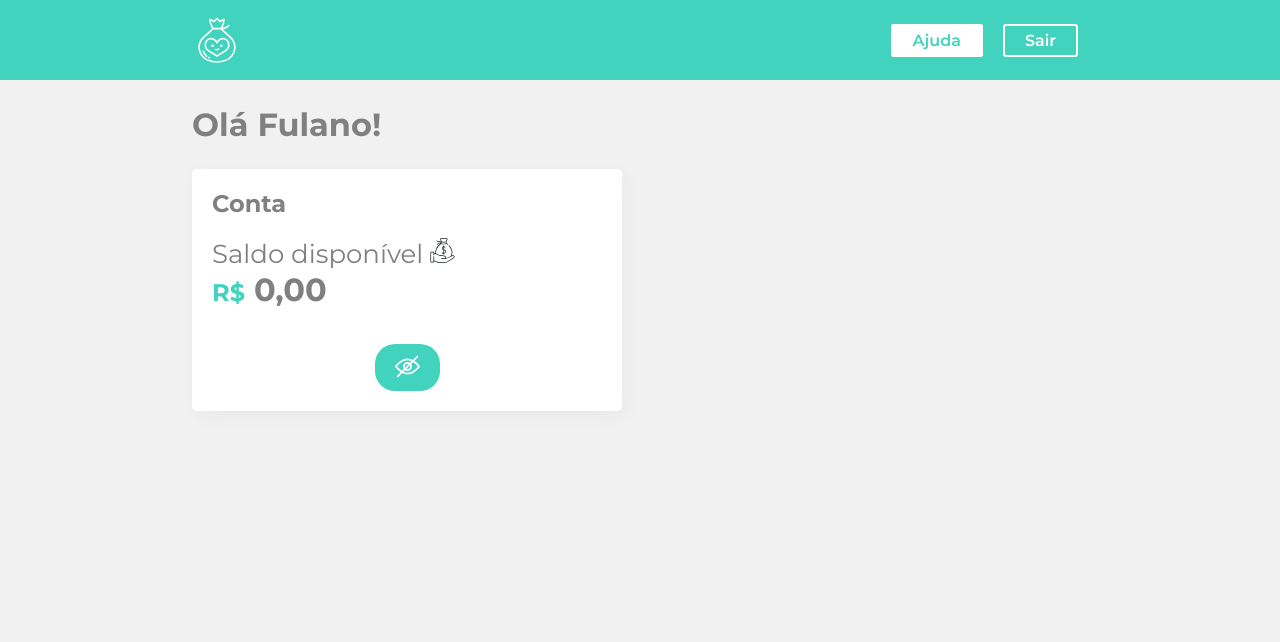
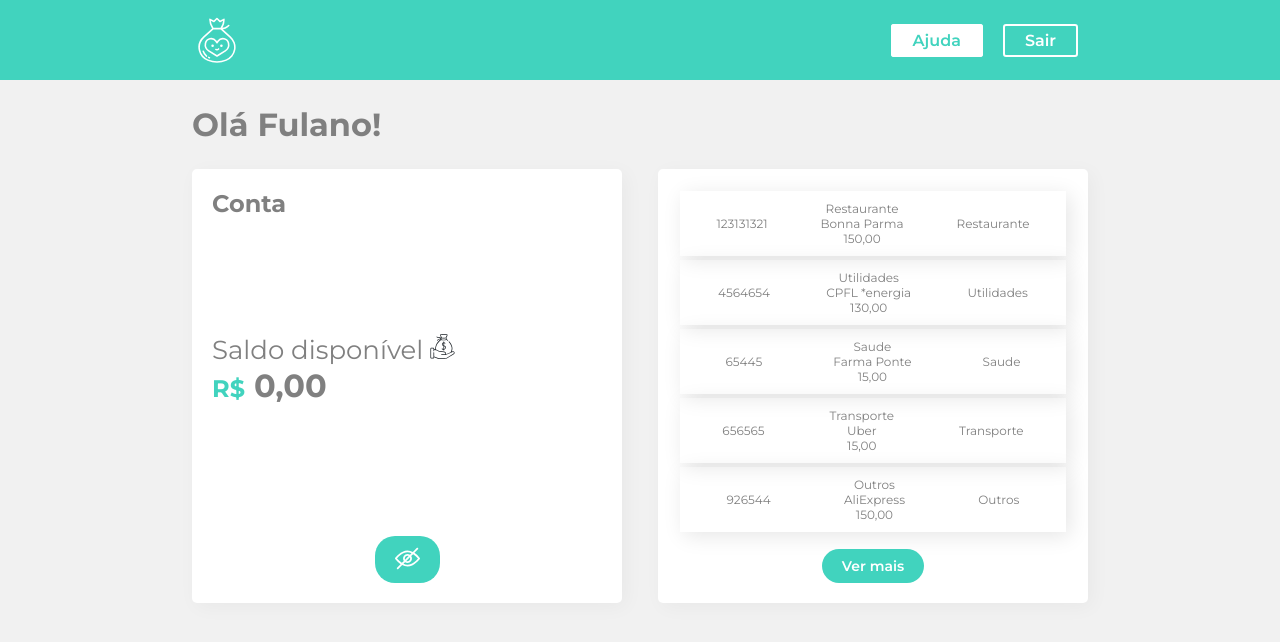
Before and after one commit to Guilbertoliveira/StyledComponents, a React (Create React App) app: page / in a window 1280 px wide. Shown: the top 642 px of the page. Built offline with nearby package versions, Linux system fonts and the light colour scheme.

Commit message:
imrpovements code

```diff
--- a/src/App.js
+++ b/src/App.js
@@ -1,8 +1,9 @@
 import React from "react";
-
 import Cabecalho from "./Components/Cabecalho";
 import Container from "./Components/Container";
 import { GlobalStyle } from "./Components/GlobalStyle";
+
+
 
 
 function App() {
@@ -11,6 +12,8 @@ function App() {
       <GlobalStyle></GlobalStyle>
       <Cabecalho />
       <Container />
+
+
     </>
   );
 }
--- a/src/Components/Conta/index.jsx
+++ b/src/Components/Conta/index.jsx
@@ -2,7 +2,7 @@ import React, { useState } from "react";
 import privado from "../../assets/images/privado.svg";
 import olho_icone from "../../assets/images/olho.svg";
 import dinheiro from "../../assets/images/dinheiro.svg";
-import { Icone, Box, Btn, Saldo, Detalhe } from "../UI/index.js";
+import { Icone, Box, Btn, Saldo, Detalhe } from "../UI/index";
 import styled from "styled-components";
 
 
--- a/src/Components/Container/index.jsx
+++ b/src/Components/Container/index.jsx
@@ -2,7 +2,7 @@ import React from "react";
 import Titulo from "../Titulo";
 import Conta from "../Conta";
 import styled from "styled-components";
-
+import Extrato from "../Extrato";
 
 const Container = styled.div`
   background-color: #f1f1f1;
@@ -22,11 +22,15 @@ const ConteudoSection = styled.section`
 
 export default () => {
   return (
+    <>
       <Container>
         <Titulo>Olá Fulano!</Titulo>
         <ConteudoSection>
           <Conta />
+          <Extrato></Extrato>
         </ConteudoSection>
       </Container>
+
+    </>
   );
 };
--- /dev/null
+++ b/src/Components/Extrato/index.jsx
@@ -0,0 +1,16 @@
+import React from "react";
+import { Box, Btn } from "../UI";
+import {extratoLista} from "../../info";
+import Items from "../Items";
+
+
+export default function Extrato (){
+
+
+    return(
+        <Box>{extratoLista.updates.map(({id, date, type, from, value})=> {
+            return <Items key={id} id={id} type={type} from={from} value={value} date={date}></Items>
+
+        })} <Btn>Ver mais</Btn> </Box>
+    )
+}
--- /dev/null
+++ b/src/Components/ItemTeste.jsx
@@ -0,0 +1,23 @@
+import React from "react";
+import styled from "styled-components";
+
+
+const ItemTeste = styled.div`
+    display: flex;
+    flex-direction: column;
+    text-align: center;
+
+    .text {
+        font-weigth: bold;
+    }
+`;
+
+export default ({type, from, value}) => {
+    return (
+        <ItemTeste>
+            <span className="text">{type}</span>
+            <span className="text">{from}</span>
+            <span className="text">{value}</span>
+        </ItemTeste>
+    )
+}
--- /dev/null
+++ b/src/Components/Items/index.jsx
@@ -0,0 +1,26 @@
+import styled from "styled-components";
+import React from "react";
+import ItemTeste from "../ItemTeste";
+
+
+
+
+const Items = styled.div`
+box-shadow: 4px 4px 20px 0px rgba(0,0,0,0.1);
+boder-radius: 10px;
+margin: 2px;
+display: flex;
+align-items: center;
+justify-content: space-around;
+padding: 10px;
+font-size: 12px
+`;
+
+export default ({id, type, from, value, date}) => {
+    return <Items>
+                <div>{id}</div>
+                <ItemTeste from={from} value={value} type={type}></ItemTeste>
+                <div>{type}</div>
+
+           </Items>
+}
```
Also changed, not shown: src/Components/GlobalStyle.jsx (renamed from src/Components/GlobalStyle.js), src/Components/UI/index.jsx (renamed from src/Components/UI/index.js), src/Components/UI/variaveis.jsx (renamed from src/Components/UI/variaveis.js). Lines whose indentation alone changed are shown as unchanged.
